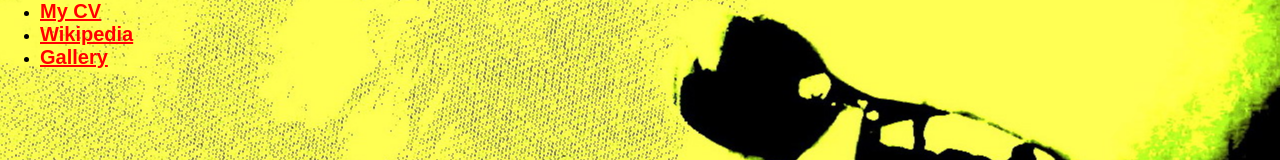
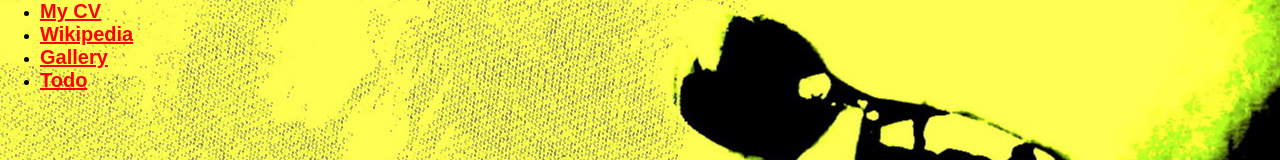
Before and after one commit to oregzoltan/oregzoltan.github.io, a plain HTML site: page index.html in a window 1280 px wide. Shown: the top 160 px of the page. Drawn offline with Linux system fonts and the light colour scheme.

Commit message:
add index.html

```diff
--- a/index.html
+++ b/index.html
@@ -11,6 +11,7 @@
         <li><a href="/own-cv/index.html">My CV</a>
         <li><a href="/Wikipedia/index.html">Wikipedia</a>
         <li><a href="/gallery/index.html">Gallery</a>
+        <li><a href="/todo/index.html">Todo</a>
       </ul>
     </main>
   </body>
```
